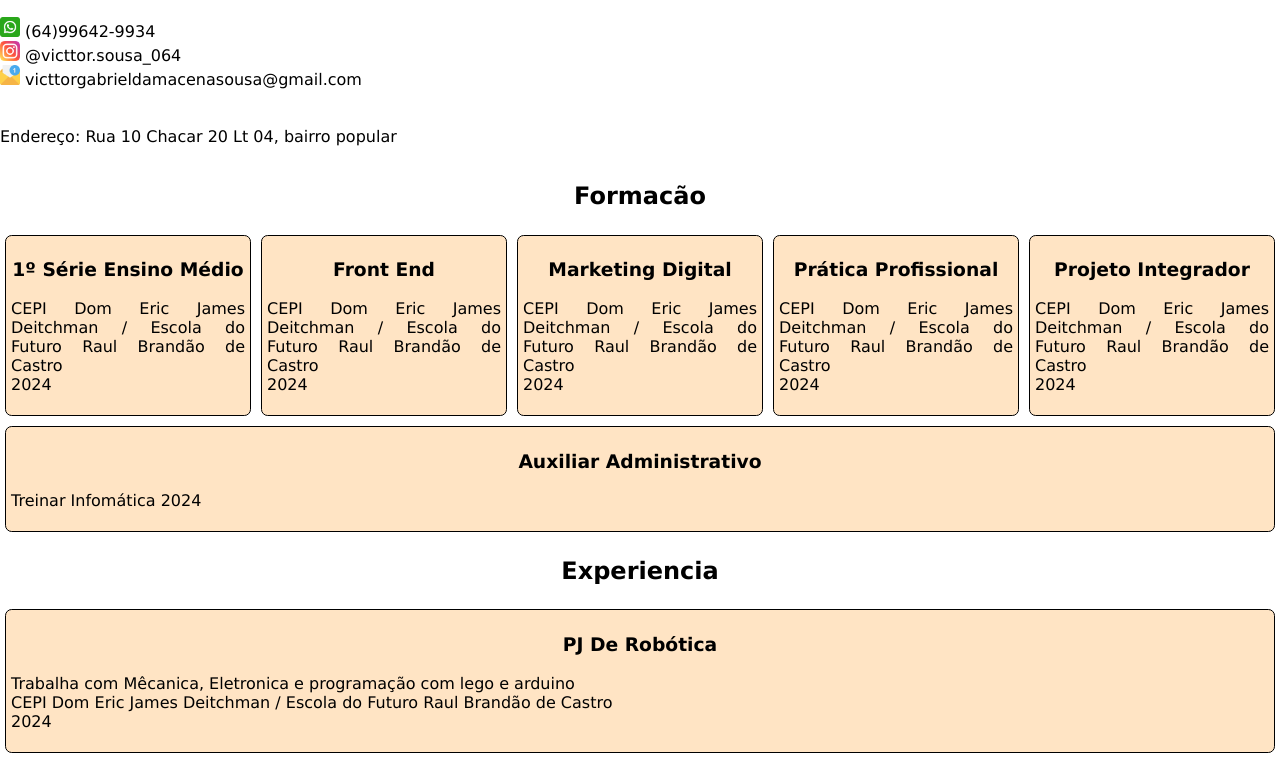
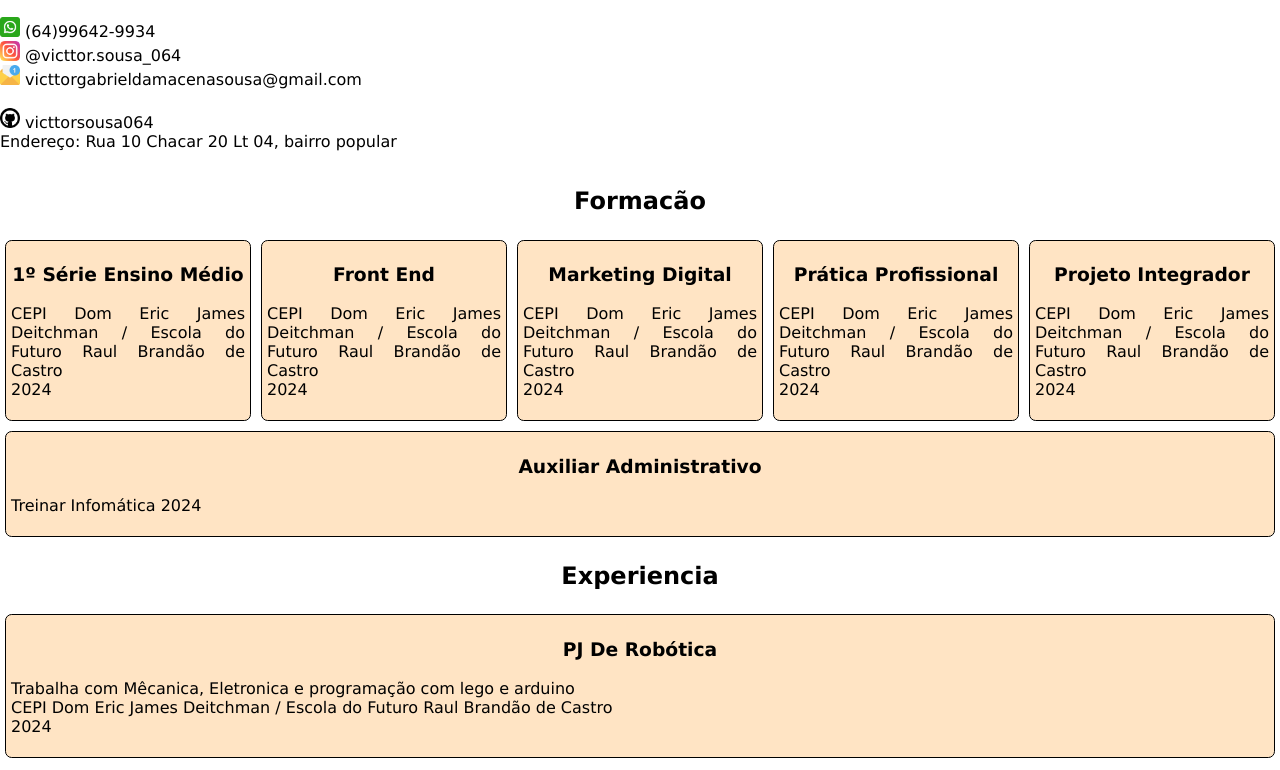
Before and after one commit to victtorsousa064/projetos, a plain HTML site: page index.html in a window 1280 px wide. Shown: the part 390-1160 px from the top of the page. Drawn offline with Linux system fonts and the light colour scheme.

Commit message:
Update index.html

```diff
--- a/index.html
+++ b/index.html
@@ -42,11 +42,11 @@
                       <br>
                        <br>
                       <a href="https://github.com/victtorsousa064" target="_blank">
-                       <img src=""
+                       <img src="Github.png" alt="" width="20px">
+                          victtorsousa064
                       </a>
                        </br>
                      Endereço: Rua 10 Chacar 20 Lt 04, bairro popular <br>
-                     <a href="" target="">
                     </p>
                 </div>
             </div>
```
